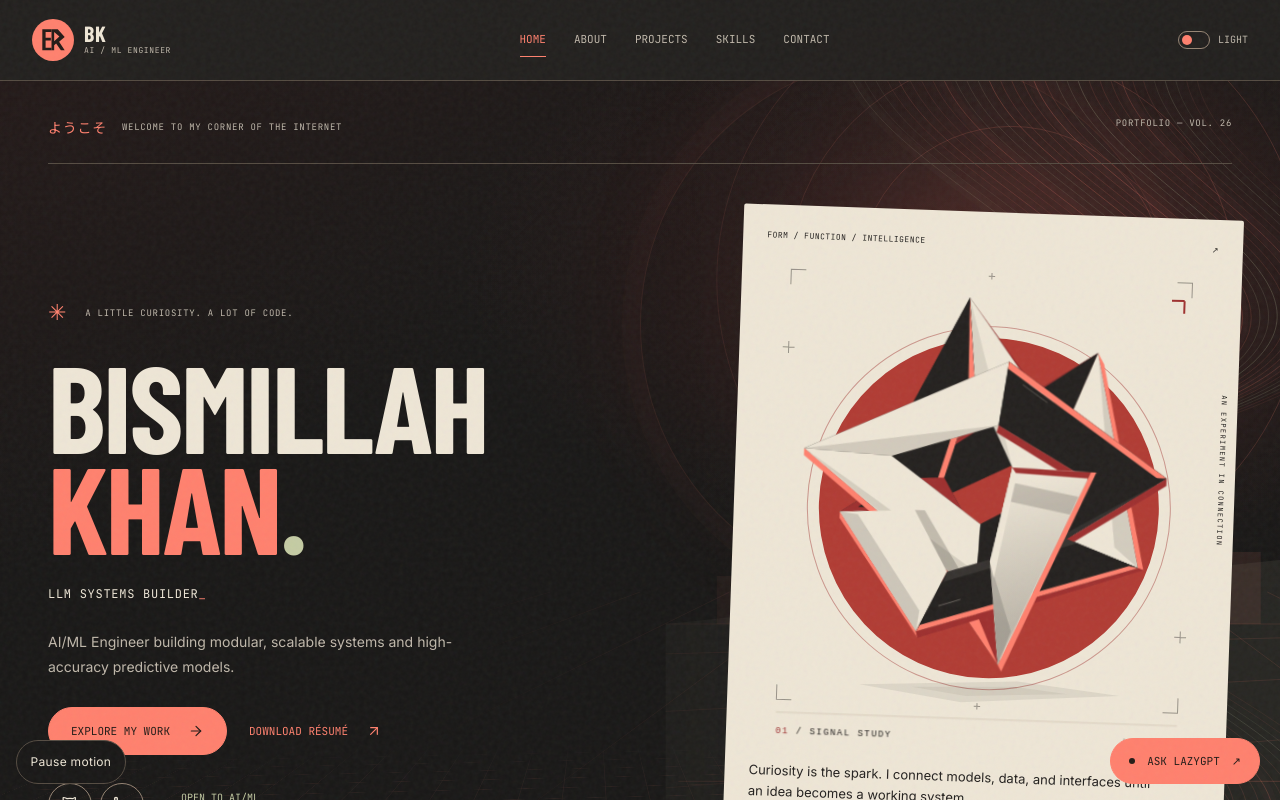
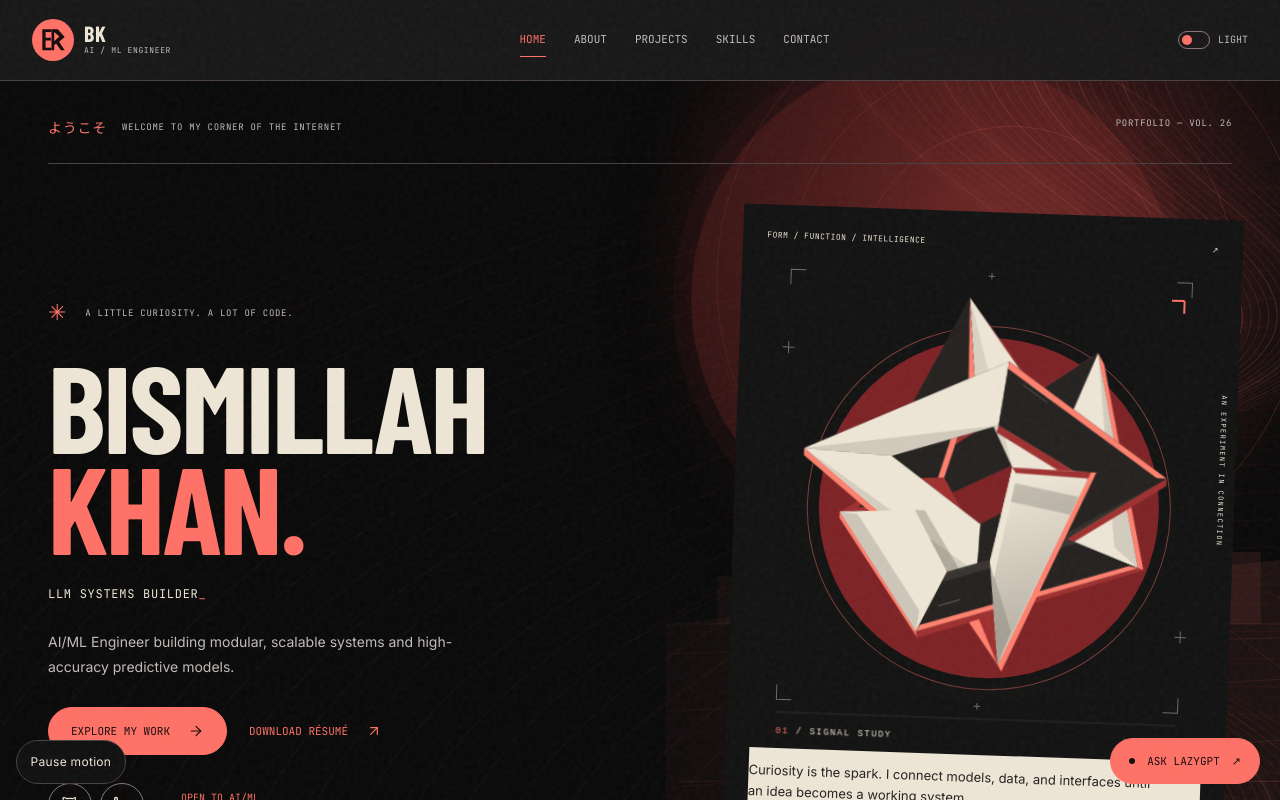
Before and after one commit to bismillah626/portfolio, a Next.js app: page / in a window 1280 px wide. Shown: the top 800 px of the page. Built offline with nearby package versions, Linux system fonts and the light colour scheme.

Commit message:
changed the colors

```diff
--- a/src/app/globals.css
+++ b/src/app/globals.css
@@ -2,23 +2,29 @@
 
 /* Vermilion / Ink. Semantic tokens are shared by canvas, SVGs, and UI. */
 :root {
-  color-scheme: dark;
-  --void: #191817;
-  --panel: #23211f;
-  --panel-2: #302c28;
+  /* The app owns both palettes; do not auto-darken its cream artwork. */
+  color-scheme: only dark;
+  --void: #101010;
+  --panel: #191919;
+  --panel-2: #242424;
   --paper: #eee6d6;
   --ink: #24211f;
-  --accent: #ff816e;
+  --accent: #ff7166;
   --oxblood: #9e302f;
-  --sage: #c4cba3;
+  --sage: var(--accent);
   --text: #eee6d6;
-  --muted: #c0b8ab;
-  --muted-dim: #aaa194;
-  --line: #554c42;
-  --line-strong: #968574;
+  --muted: #c2bcba;
+  --muted-dim: #aaa2a0;
+  --line: #494040;
+  --line-strong: #8a7775;
   --danger: #ff9387;
-  --on-accent: #241b17;
-  --glass: #23211ff2;
+  --on-accent: #160b0b;
+  --glass: #191919f2;
+  --background-base: #090909;
+  --background-red: #9e302f;
+  --background-line: #6c2024;
+  --canvas-light: #9e302f;
+  --background-gradient: radial-gradient(circle at 78% 27%, color-mix(in srgb, var(--background-red) 38%, transparent), transparent 31%), var(--background-base);
   /* Compatibility aliases keep the existing pages and chat token-driven. */
   --cyan: var(--accent);
   --magenta: var(--accent);
@@ -37,12 +43,11 @@
 }
 
 [data-theme="light"] {
-  color-scheme: light;
+  color-scheme: only light;
   --void: #eee6d6;
   --panel: #f5efe4;
-  --panel-2: #e5dccb;
+  --panel-2: #eee6d6;
   --accent: #9e302f;
-  --sage: #4d5a30;
   --text: #24211f;
   --muted: #5e554c;
   --muted-dim: #6e6255;
@@ -51,6 +56,11 @@
   --danger: #a72b26;
   --on-accent: #fff5e8;
   --glass: #f5efe4f2;
+  --background-base: #eee6d6;
+  --background-red: #a8342f;
+  --background-line: #24211f;
+  --canvas-light: #24211f;
+  --background-gradient: radial-gradient(circle at 78% 27%, color-mix(in srgb, var(--background-red) 15%, transparent), transparent 31%), var(--background-base);
 }
 
 @theme inline {
@@ -86,22 +96,16 @@ svg { flex-shrink: 0; }
   z-index: -1;
   pointer-events: none;
   overflow: hidden;
-  background:
-    radial-gradient(ellipse at 78% 34%, color-mix(in srgb, var(--oxblood) 18%, transparent), transparent 38%),
-    linear-gradient(155deg, color-mix(in srgb, var(--oxblood) 9%, transparent), transparent 42%),
-    var(--void);
+  background: var(--background-gradient);
 }
 .site-background::before {
   content: "";
   position: absolute;
-  inset: 42% -15% -20%;
-  opacity: .16;
-  background-image:
-    linear-gradient(color-mix(in srgb, var(--accent) 42%, transparent) 1px, transparent 1px),
-    linear-gradient(90deg, color-mix(in srgb, var(--accent) 32%, transparent) 1px, transparent 1px);
-  background-size: 100% 42px, 58px 100%;
-  mask-image: linear-gradient(to bottom, transparent, #000 28%, #000);
-  transform: perspective(560px) rotateX(54deg) rotateZ(-4deg) scale(1.25);
+  inset: 28% -16% -18%;
+  opacity: .22;
+  background-image: repeating-radial-gradient(ellipse at 78% 100%, transparent 0 19px, color-mix(in srgb, var(--background-line) 48%, transparent) 20px 21px, transparent 22px 42px);
+  mask-image: linear-gradient(to bottom, transparent, #000 22%, #000 88%, transparent);
+  transform: rotate(-5deg) scale(1.2);
   transform-origin: center bottom;
 }
 .site-background::after {
@@ -109,13 +113,13 @@ svg { flex-shrink: 0; }
   position: absolute;
   top: 7%;
   right: 8%;
-  width: min(42vw, 560px);
+  width: min(38vw, 520px);
   aspect-ratio: 1;
-  border: 1px solid color-mix(in srgb, var(--accent) 28%, transparent);
+  border: 1px solid color-mix(in srgb, var(--background-line) 58%, transparent);
   border-radius: 50%;
-  opacity: .34;
-  background: radial-gradient(circle, color-mix(in srgb, var(--accent) 12%, transparent), transparent 62%);
-  box-shadow: 0 0 0 18px color-mix(in srgb, var(--accent) 5%, transparent), 0 0 90px color-mix(in srgb, var(--oxblood) 20%, transparent);
+  opacity: .38;
+  background: color-mix(in srgb, var(--background-red) 72%, transparent);
+  box-shadow: 0 0 0 18px color-mix(in srgb, var(--background-red) 16%, transparent), 0 0 90px color-mix(in srgb, var(--background-red) 22%, transparent);
 }
 .page-main { position: relative; width: min(1264px, calc(100% - 2 * var(--page-gutter))); margin-inline: auto; padding: 140px 0 var(--section-gap); }
 .home-page { padding-top: 100px; }
@@ -189,13 +193,39 @@ button.data-chip:hover, .data-chip.is-active { background: var(--accent); color:
 .hero-tagline { color: var(--muted); max-width: 420px; margin-top: 22px; font-size: 14px; line-height: 1.8; }
 .hero-actions { display: flex; align-items: center; flex-wrap: wrap; gap: 22px; margin-top: 28px; }
 .hero-socials { display: flex; align-items: center; gap: 22px; margin-top: 28px; }
-.hero-art-panel { position: relative; min-width: 0; width: 100%; max-width: 500px; justify-self: end; padding: clamp(16px, 2vw, 24px); background: var(--paper); color: var(--ink); transform: rotate(2deg); border-radius: 2px; }
-.hero-art-panel > div { --text: #24211f; --line: #c4b6a2; --accent: #9e302f; }
+.hero-art-panel {
+  --art-surface: #121212;
+  --art-text: var(--text);
+  --art-line: #554444;
+  --art-accent: var(--accent);
+  --art-on-accent: var(--on-accent);
+  --art-face: #a8342f;
+  --art-reverse: #181818;
+  --art-fold: #9e302f;
+  --art-edge: #e7584e;
+  --art-highlight: #ffd1bf;
+  --art-shadow: #000000;
+  --art-disc: #7d2225;
+  position: relative; min-width: 0; width: 100%; max-width: 500px; justify-self: end;
+  padding: clamp(16px, 2vw, 24px); background: var(--art-surface); color: var(--art-text);
+  transform: rotate(2deg); border-radius: 2px;
+}
+[data-theme="light"] .hero-art-panel {
+  --art-surface: var(--paper);
+  --art-text: var(--ink);
+  --art-line: #c4b6a2;
+  --art-face: #eee6d6;
+  --art-reverse: #24211f;
+  --art-edge: #ff816e;
+  --art-highlight: #eee6d6;
+  --art-shadow: #24211f;
+  --art-disc: #b13c34;
+}
 .art-caption { position: relative; z-index: 1; display: flex; justify-content: space-between; font-size: 8px; letter-spacing: .06em; }
-.art-disc { position: absolute; width: 68%; aspect-ratio: 1; top: 18%; left: 17%; border-radius: 50%; background: #b13c34; }
-.art-disc::after { content: ""; position: absolute; inset: -12px; border: 1px solid #9e302f70; border-radius: 50%; }
+.art-disc { position: absolute; width: 68%; aspect-ratio: 1; top: 18%; left: 17%; border-radius: 50%; background: var(--art-disc); }
+.art-disc::after { content: ""; position: absolute; inset: -12px; border: 1px solid color-mix(in srgb, var(--art-accent) 44%, transparent); border-radius: 50%; }
 .art-side-note { position: absolute; right: 8px; top: 25%; font-size: 7px; writing-mode: vertical-rl; letter-spacing: .2em; }
-.art-stamp { position: absolute; right: -14px; bottom: 40px; width: 64px; height: 74px; display: flex; flex-direction: column; align-items: center; justify-content: center; border: 2px solid #9e302f; background: var(--paper); color: #9e302f; transform: rotate(-8deg); }
+.art-stamp { position: absolute; right: -14px; bottom: 40px; width: 64px; height: 74px; display: flex; flex-direction: column; align-items: center; justify-content: center; border: 2px solid var(--art-accent); background: var(--art-surface); color: var(--art-accent); transform: rotate(-8deg); }
 .art-stamp .jp { font-size: 24px; }
 .art-stamp small { font: 9px var(--font-code); letter-spacing: .1em; }
 .hero-colophon { display: flex; justify-content: space-between; align-items: center; gap: 20px; border-top: 1px solid var(--line); padding: 21px 0; font-size: 9px; letter-spacing: .08em; color: var(--muted); }
@@ -219,8 +249,8 @@ button.data-chip:hover, .data-chip.is-active { background: var(--accent); color:
 .work-card-body .chip-row { padding-top: 20px; margin-top: auto; }
 .work-cover-link { display: block; position: relative; }
 .project-cover { position: relative; overflow: hidden; min-width: 0; padding: 20px; background: #a8342f; color: #eee6d6; aspect-ratio: var(--cover-ratio); }
-.cover-churn { background: #c4cba3; color: #343a23; }
-.cover-friday { background: #e5dccb; color: #9e302f; }
+.cover-churn { background: var(--panel-2); color: var(--accent); }
+.cover-friday { background: var(--panel); color: var(--accent); }
 .cover-index, .cover-caption { position: absolute; left: 20px; font-size: 9px; letter-spacing: .08em; }
 .cover-index { top: 20px; }
 .cover-caption { bottom: 20px; }
@@ -234,14 +264,12 @@ button.data-chip:hover, .data-chip.is-active { background: var(--accent); color:
 .work-card-meta > span:last-child { color: var(--accent); }
 .work-card h3 { margin-top: 12px; font-size: 2.3rem; }
 .work-card-body > p { margin-top: 14px; color: var(--muted); font-size: 13px; line-height: 1.85; }
-.editorial-note { margin-top: var(--section-gap); padding: clamp(24px, 4vw, 44px); color: var(--ink); background: var(--paper); border-top: 5px solid var(--oxblood); }
-.note-index { display: flex; justify-content: space-between; gap: 16px; font-size: 10px; color: #6e6255; }
+.editorial-note { margin-top: var(--section-gap); padding: clamp(24px, 4vw, 44px); color: var(--text); background: var(--panel); border-top: 5px solid var(--oxblood); }
+.note-index { display: flex; justify-content: space-between; gap: 16px; font-size: 10px; color: var(--muted-dim); }
 .editorial-note h2 { font: 600 clamp(2.2rem, 4.8vw, 4.6rem)/1.1 var(--font-display); margin: 40px 0; }
-.editorial-note h2 span { color: var(--oxblood); font-size: .85em; }
-.note-bottom { display: flex; justify-content: space-between; align-items: flex-end; gap: 24px; border-top: 1px solid #c4b6a2; padding-top: 24px; }
-.note-bottom p { font-size: 13px; color: #5e554c; }
-.note-bottom .button-secondary { color: #9e302f; border-color: #9e302f; }
-.note-bottom .button-secondary:hover { background: #9e302f; color: #fff5e8; }
+.editorial-note h2 span { color: var(--accent); font-size: .85em; }
+.note-bottom { display: flex; justify-content: space-between; align-items: flex-end; gap: 24px; border-top: 1px solid var(--line); padding-top: 24px; }
+.note-bottom p { font-size: 13px; color: var(--muted); }
 .home-contact { margin-top: var(--section-gap); padding-bottom: 24px; }
 .home-contact > a { display: flex; align-items: center; justify-content: space-between; gap: 24px; }
 .home-contact h2 { margin: 24px 0; font-size: clamp(4rem, 10vw, 9.5rem); }
```
